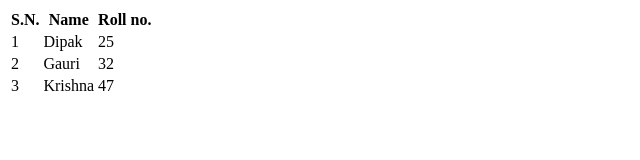
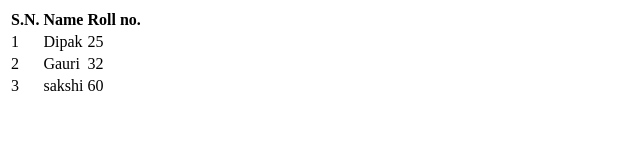
Before and after one commit to DipakGavhane/LocalRepo, a plain HTML site: page index.html in a window 1280 px wide. Shown: the whole page, without its empty margins (0-640 px from the left). Drawn offline with Linux system fonts and the light colour scheme.

Commit message:
html file modified

```diff
--- a/index.html
+++ b/index.html
@@ -24,8 +24,8 @@
         </tr>
         <tr>
             <td>3</td>
-            <td>Krishna</td>
-            <td>47</td>
+            <td>sakshi</td>
+            <td>60</td>
         </tr>
     </table>
 </body>
```
